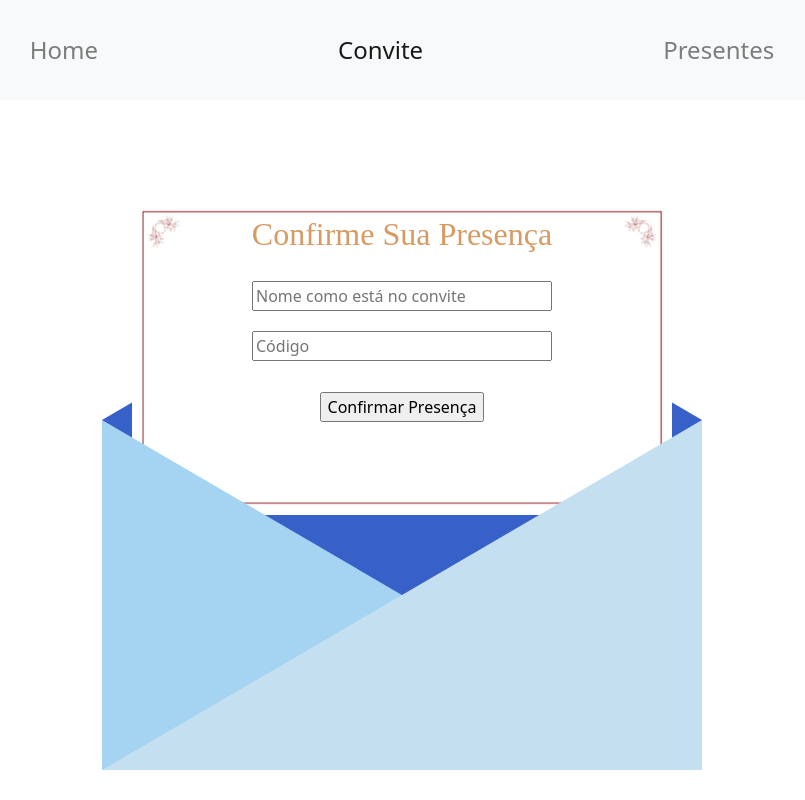
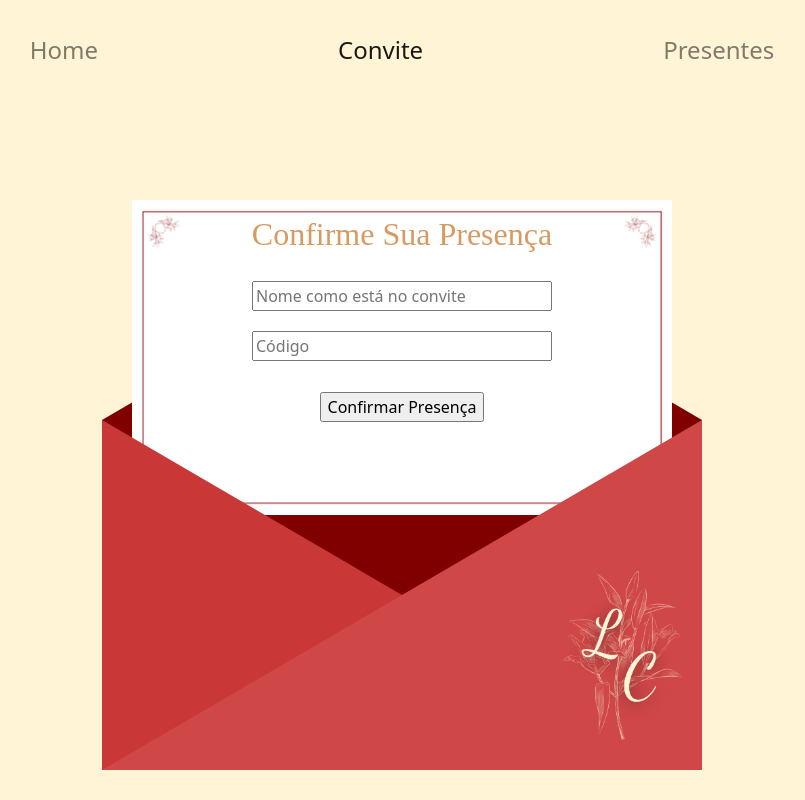
Before and after one commit to caiocbr/WeddingWebSite, a Flask app: page /guestlist in a window 1280 px wide. Shown: the whole page, without its empty margins (238-1043 px from the left). Run offline with Flask 3, Linux system fonts and the light colour scheme; some libraries are stand-ins or nearby versions.

Commit message:
ajuste de cores convite guestlist page

```diff
--- a/static/cardenvelop.css
+++ b/static/cardenvelop.css
@@ -5,7 +5,7 @@
     margin-top: 320px;
     height: 350px;
     width: 600px;
-    background-color: #3760C9;
+    background-color: #800000;
     position: relative;
     display: flex;
     justify-content: center;
@@ -27,7 +27,7 @@
 
 /* Lid when closed */
 .lid.one {
-    border-top: 175px solid #658ced;
+    border-top: 175px solid #a12c2c;
     transform: rotateX(0deg);
     z-index: 3;
     animation: open-lid-one 0.5s linear forwards;
@@ -36,7 +36,7 @@
 
 /* Lid when opened */
 .lid.two {
-    border-top: 175px solid #3760C9;
+    border-top: 175px solid #800000;
     transform: rotateX(90deg);
     z-index: 1;
     animation: open-lid-two 0.5s linear forwards;
@@ -50,9 +50,9 @@
     top: 0;
     left: 0;
     border-top: 175px solid transparent;
-    border-right: 300px solid #C4DFF0;
-    border-bottom: 175px solid #C4DFF0;
-    border-left: 300px solid #a4d4f2;
+    border-right: 300px solid #d04747;
+    border-bottom: 175px solid #d04747;
+    border-left: 300px solid #C93737;
     z-index: 3;
 }
 
--- a/templates/guestlist.html
+++ b/templates/guestlist.html
@@ -8,8 +8,8 @@
     <link rel="stylesheet" href="https://cdn.jsdelivr.net/npm/bootstrap@4.0.0/dist/css/bootstrap.min.css" integrity="sha384-Gn5384xqQ1aoWXA+058RXPxPg6fy4IWvTNh0E263XmFcJlSAwiGgFAW/dAiS6JXm" crossorigin="anonymous">
     <link href="https://cdn.jsdelivr.net/npm/bootstrap@5.3.0/dist/css/bootstrap.min.css" rel="stylesheet" integrity="sha384-9ndCyUaIbzAi2FUVXJi0CjmCapSmO7SnpJef0486qhLnuZ2cdeRhO02iuK6FUUVM" crossorigin="anonymous">
 </head>
-<body>
-    <nav class="navbar navbar-expand-lg navbar-light bg-light">
+<body style="background-color: #fff5d6;">
+    <nav class="navbar navbar-expand-lg navbar-light bg-light" style="background-color: #fff5d6 !important;">
         <div class="mx-auto p-3" id="navbarText">
             <ul class="navbar-nav mr-auto">
             <li class="nav-item">
@@ -28,7 +28,9 @@
     <div class="wrapper">
         <div class="lid one"></div>
         <div class="lid two"></div>
-        <div class="envelope"></div>
+        <div class="envelope">
+            <img src="../static/StampEnvelop.png" style="width: 120px; margin-left: 160px; margin-top: -25px;">
+        </div>
         <div class="letter">
             {% if status == "get" %}
             <div class="formContent">
```
Also changed, not shown: static/StampEnvelop.png (added).
